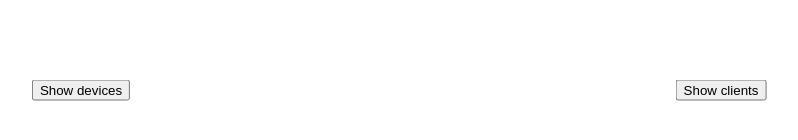
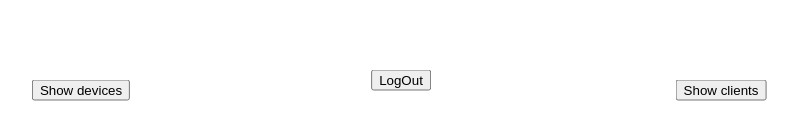
Before and after one commit to ioana32/DS2022_30644_VirnaIoana_Assignment_1_Frontend, an Angular app: page /admin in a window 1280 px wide. Shown: the part 320-460 px from the top of the page, without its empty margins (239-1037 px from the left). Built offline with nearby package versions, Linux system fonts and the light colour scheme.

Commit message:
frontend finished

```diff
--- a/src/app/auth/auth.component.html
+++ b/src/app/auth/auth.component.html
@@ -1,4 +1,5 @@
 <div class="container col-md-6">
+<div *ngIf="loged">
     <form  (ngSubmit)="onSubmit()">
       <div class="mb-3">
         <label class="form-label">Username</label>
@@ -13,3 +14,4 @@
       </div>
     </form>
 </div>
+</div>
--- a/src/app/auth/auth.component.ts
+++ b/src/app/auth/auth.component.ts
@@ -16,11 +16,13 @@ export class AuthComponent implements OnInit{
   // name: String="";
   user: any={};
   apiUrltest ="http://localhost:8080";
+  loged:boolean =true;
 
   constructor(private authService: AuthService,private router: Router,) {
   }
 
   ngOnInit() {
+    this.loged=true;
   }
 
   onSubmit(){
@@ -29,6 +31,7 @@ export class AuthComponent implements OnInit{
    this.authService.loginUser(this.user).subscribe(data=>{
      this.user=data;
      this.afterLogIn(this.user);
+     this.loged=false;
    },error =>
      alert("User not found"));
   }
@@ -42,6 +45,7 @@ export class AuthComponent implements OnInit{
       localStorage.setItem('id',String(data.id));
     }
 
+
   }
 
 }
--- a/src/app/pages/account/account.component.html
+++ b/src/app/pages/account/account.component.html
@@ -11,6 +11,12 @@
 
               </div>
       </div>
+
+
+
+    </div>
+    <div *ngIf="loged">
+      <button [class.selected]="loged" type="button" (click)="logOut()">LogOut</button>
     </div>
   </div>
 </div>
--- a/src/app/pages/account/account.component.ts
+++ b/src/app/pages/account/account.component.ts
@@ -5,6 +5,7 @@ import {UsersService} from "../../services/users.service";
 import {ConsumptionService} from "../../services/consumption.service";
 import {DeviceModel} from "../../models/device.model";
 import {DeviceService} from "../../services/device.service";
+import {Router} from "@angular/router";
 @Component({
   selector: 'app-account',
   templateUrl: './account.component.html',
@@ -15,14 +16,17 @@ export class AccountComponent implements OnInit{
   devicesList: DeviceModel[]=[];
   $devicesList!: Subscription;
   consShow?: boolean;
+  loged: boolean=true;
 
   ngOnInit(): void {
     this.getDevicesByUser(Number(localStorage.getItem('id')))
-    console.log(localStorage.getItem('id'));
+    // console.log(localStorage.getItem('id'));
+    this.loged=true;
   }
 
   constructor(private deviceService: DeviceService,
-              private consumptionService: ConsumptionService) {
+              private consumptionService: ConsumptionService,
+              private router: Router) {
   }
 
   onSelect(event:any){
@@ -45,6 +49,10 @@ export class AccountComponent implements OnInit{
 
   showCons(){}
 
+  logOut(){
+    this.router.navigate(['/auth']);
+    this.loged=false;
+  }
 
 
 }
--- a/src/app/pages/admin/admin.component.html
+++ b/src/app/pages/admin/admin.component.html
@@ -1,3 +1,4 @@
+<div>
 <div class="split left">
   <div class="centered">
     <button [class.selected]="device" type="button" (click)="onDevices()">Show devices</button>
@@ -15,3 +16,12 @@
     </div>
   </div>
 </div>
+
+<div class="centered">
+  <div *ngIf="loged">
+    <button [class.selected]="loged" type="button" (click)="logOut()">LogOut</button>
+  </div>
+</div>
+
+
+</div>
--- a/src/app/pages/admin/admin.component.ts
+++ b/src/app/pages/admin/admin.component.ts
@@ -1,4 +1,5 @@
 import {Component, OnDestroy, OnInit} from "@angular/core";
+import {Router} from "@angular/router";
 @Component({
   selector: 'app-admin',
   templateUrl: './admin.component.html',
@@ -9,9 +10,17 @@ export class AdminComponent implements OnInit{
   device?: boolean ;
   users?: boolean ;
 
+  loged: boolean=true;
+
+  constructor(private router: Router) {
+
+  }
+
+
   ngOnInit(): void {
     this.device=false;
     this.users=false;
+    this.loged=true;
   }
 
   onDevices(){
@@ -27,4 +36,9 @@ export class AdminComponent implements OnInit{
       else
         this.users=false;
   }
+
+  logOut(){
+    this.router.navigate(['/auth']);
+    this.loged=false;
+  }
 }
```
